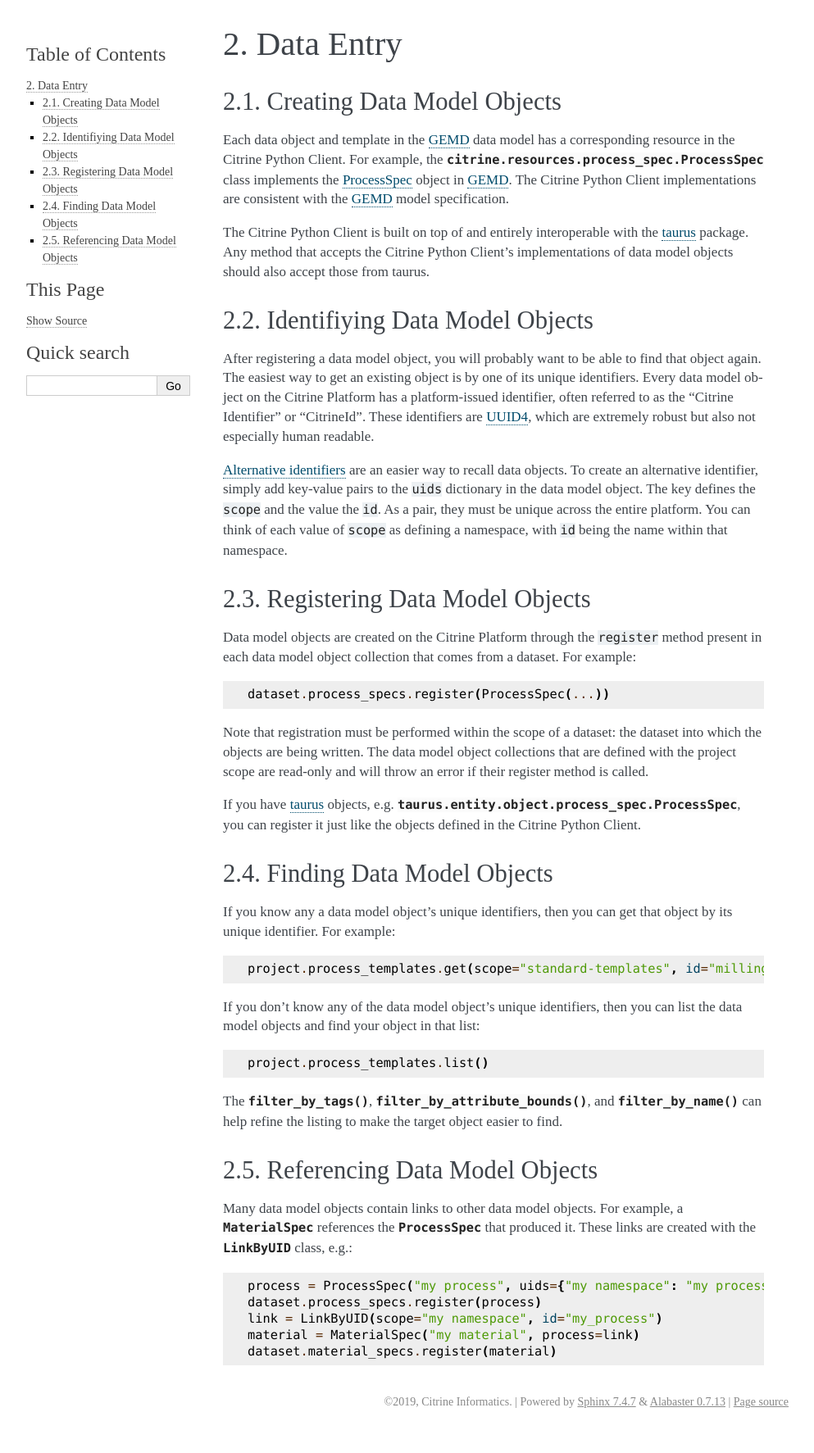
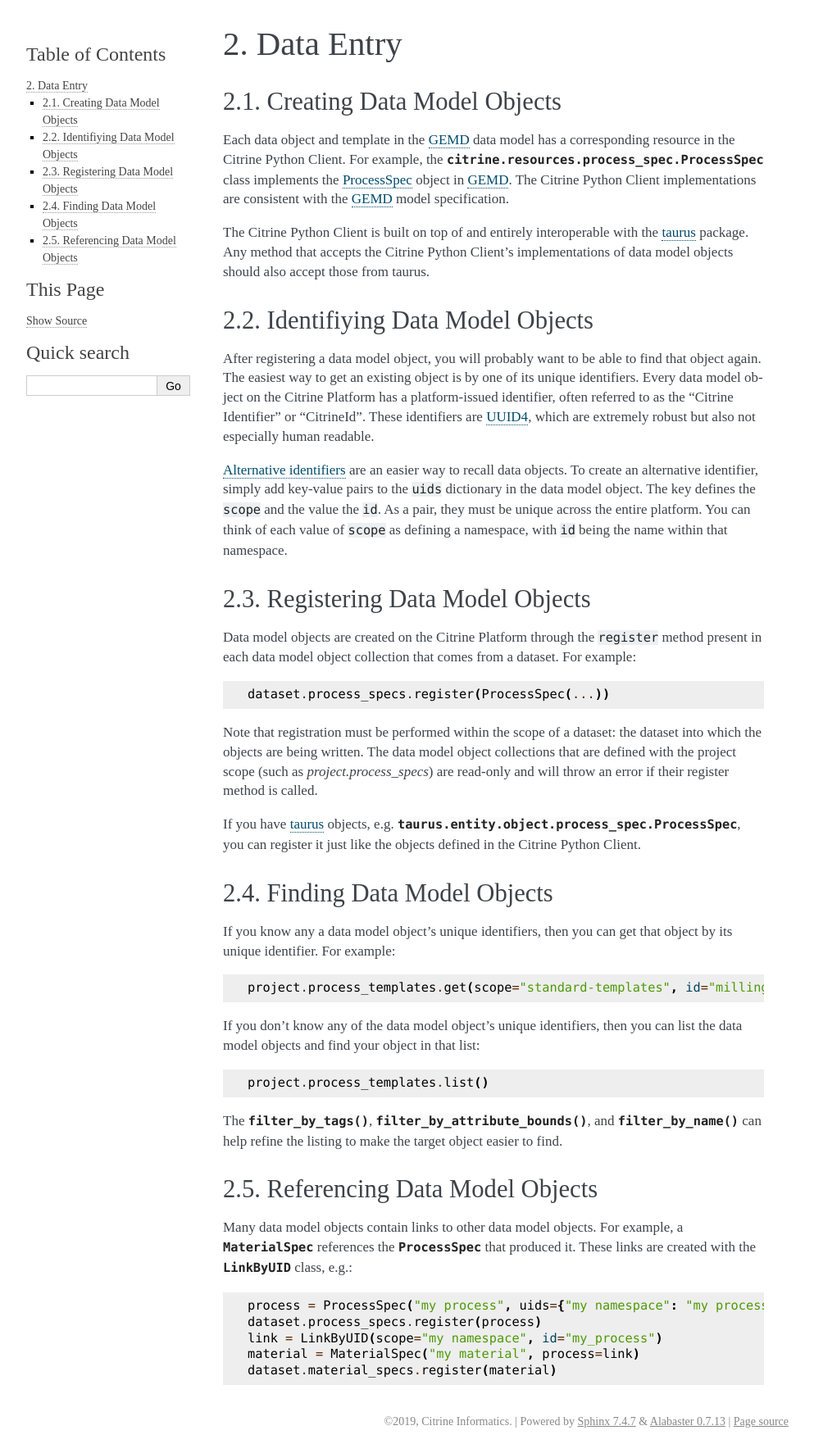
Before and after one commit to CitrineInformatics/citrine-python, a Sphinx documentation site: the page built from docs/source/data_entry.rst, in a window 1280 px wide. Shown: the whole page at 82% size, without its empty margins (148-1141 px from the left). Built offline with Sphinx 7.4.7, drawn with Linux system fonts in a browser that asks for light colours; pages that are not in the unit, such as notebooks, are missing from menus; before the commit the page ends 1749 px from its top, so only the background shows below that.

Commit message:
Update docs/source/data_entry.rst
Co-Authored-By: bfolie <bfolie@citrine.io>

```diff
--- a/docs/source/data_entry.rst
+++ b/docs/source/data_entry.rst
@@ -40,7 +40,7 @@ For example:
     dataset.process_specs.register(ProcessSpec(...))
 
 Note that registration must be performed within the scope of a dataset: the dataset into which the objects are being written.
-The data model object collections that are defined with the project scope are read-only and will throw an error if their register method is called.
+The data model object collections that are defined with the project scope (such as `project.process_specs`) are read-only and will throw an error if their register method is called.
 
 If you have taurus_ objects, e.g. :class:`taurus.entity.object.process_spec.ProcessSpec`, you can register it just like the objects defined in the Citrine Python Client.
 
```
